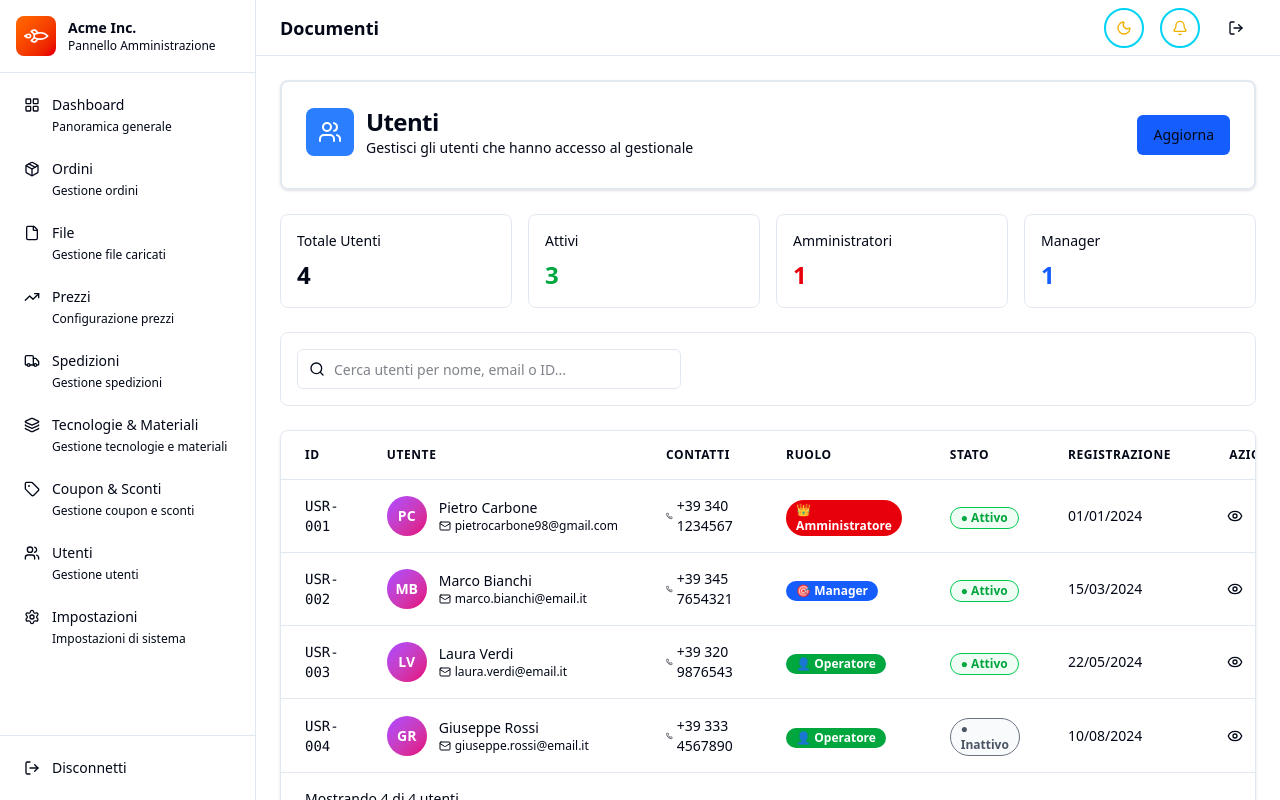
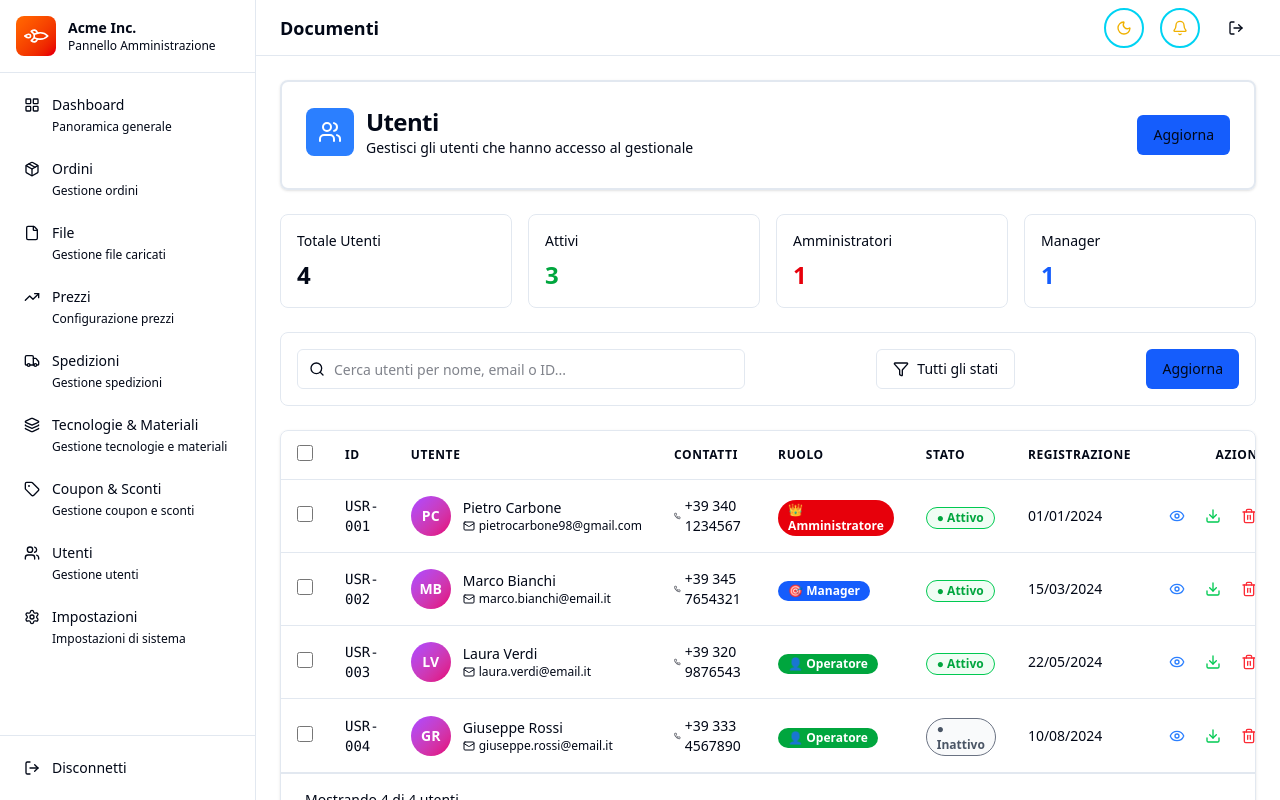
Before and after one commit to PietroRS/p-gestionale-, a React (Vite) app: page /rapporti in a window 1280 px wide. Built offline with nearby package versions, Linux system fonts and the light colour scheme; sample sign-in values are in the browser's storage.

Commit message:
feat: miglioramento della gestione delle tabelle con selezione multipla e nuove azioni per gli ordini e gli utenti

```diff
--- a/src/app/dashboard/page.tsx
+++ b/src/app/dashboard/page.tsx
@@ -2,7 +2,7 @@ import { SectionCard } from "@/components/section-cards"
 import { Button } from "@/components/ui/button"
 import { Card, CardContent, CardHeader, CardTitle } from "@/components/ui/card"
 import { data } from "@/data.json"
-import { DollarSign, Package, Users, FileText, Eye, MoreHorizontal } from "lucide-react"
+import { DollarSign, Package, Users, FileText, Eye, Download, Trash2 } from "lucide-react"
 
 export default function DashboardPage() {
   const ordiniRecenti = [
@@ -116,40 +116,55 @@ export default function DashboardPage() {
           <div className="overflow-x-auto">
             <table className="w-full">
               <thead>
-                <tr className="border-b">
-                  <th className="text-left py-3 px-4 font-medium text-sm">ORDINE</th>
-                  <th className="text-left py-3 px-4 font-medium text-sm">CLIENTE</th>
-                  <th className="text-left py-3 px-4 font-medium text-sm">STATO</th>
-                  <th className="text-left py-3 px-4 font-medium text-sm">QUANTITÀ</th>
-                  <th className="text-left py-3 px-4 font-medium text-sm">TOTALE</th>
-                  <th className="text-left py-3 px-4 font-medium text-sm">DATA</th>
-                  <th className="text-left py-3 px-4 font-medium text-sm"></th>
+                <tr className="border-b bg-muted/30">
+                  <th className="px-4 py-3 w-12">
+                    <input
+                      type="checkbox"
+                      className="h-4 w-4 rounded border-gray-300 cursor-pointer"
+                    />
+                  </th>
+                  <th className="px-4 py-3 text-left text-xs font-semibold uppercase tracking-wider text-muted-foreground">ORDINE</th>
+                  <th className="px-4 py-3 text-left text-xs font-semibold uppercase tracking-wider text-muted-foreground">CLIENTE</th>
+                  <th className="px-4 py-3 text-left text-xs font-semibold uppercase tracking-wider text-muted-foreground">STATO</th>
+                  <th className="px-4 py-3 text-left text-xs font-semibold uppercase tracking-wider text-muted-foreground">QUANTITÀ</th>
+                  <th className="px-4 py-3 text-left text-xs font-semibold uppercase tracking-wider text-muted-foreground">TOTALE</th>
+                  <th className="px-4 py-3 text-left text-xs font-semibold uppercase tracking-wider text-muted-foreground">DATA</th>
+                  <th className="px-4 py-3 text-right text-xs font-semibold uppercase tracking-wider text-muted-foreground">AZIONI</th>
                 </tr>
               </thead>
               <tbody>
                 {ordiniRecenti.map((ordine, index) => (
-                  <tr key={index} className="border-b hover:bg-muted/50">
-                    <td className="py-4 px-4">
+                  <tr key={index} className="border-b hover:bg-muted/30 transition-colors">
+                    <td className="px-4 py-4">
+                      <input
+                        type="checkbox"
+                        className="h-4 w-4 rounded border-gray-300 cursor-pointer"
+                      />
+                    </td>
+                    <td className="px-4 py-4">
                       <div className="text-sm font-medium">{ordine.id}</div>
                       <div className="text-xs text-muted-foreground">{ordine.hash}</div>
                     </td>
-                    <td className="py-4 px-4 text-sm">{ordine.cliente}</td>
-                    <td className="py-4 px-4">
+                    <td className="px-4 py-4 text-sm">{ordine.cliente}</td>
+                    <td className="px-4 py-4">
                       <span className="inline-flex items-center rounded-full bg-green-500/10 px-3 py-1 text-xs font-medium text-green-600 dark:text-green-400">
                         {ordine.stato}
                       </span>
                     </td>
-                    <td className="py-4 px-4 text-sm">{ordine.quantita}</td>
-                    <td className="py-4 px-4 text-sm font-medium">{ordine.totale}</td>
-                    <td className="py-4 px-4 text-sm text-muted-foreground">{ordine.data}</td>
-                    <td className="py-4 px-4">
-                      <div className="flex items-center gap-2">
-                        <Button variant="ghost" size="icon">
-                          <Eye className="h-4 w-4" />
-                        </Button>
-                        <Button variant="ghost" size="icon">
-                          <MoreHorizontal className="h-4 w-4" />
-                        </Button>
+                    <td className="px-4 py-4 text-sm">{ordine.quantita}</td>
+                    <td className="px-4 py-4 text-sm font-medium">{ordine.totale}</td>
+                    <td className="px-4 py-4 text-sm text-muted-foreground">{ordine.data}</td>
+                    <td className="px-4 py-4">
+                      <div className="flex justify-end gap-2">
+                        <button className="p-1.5 rounded hover:bg-muted transition-colors" title="Visualizza">
+                          <Eye className="h-4 w-4 text-blue-500" />
+                        </button>
+                        <button className="p-1.5 rounded hover:bg-muted transition-colors" title="Scarica">
+                          <Download className="h-4 w-4 text-green-500" />
+                        </button>
+                        <button className="p-1.5 rounded hover:bg-muted transition-colors" title="Elimina">
+                          <Trash2 className="h-4 w-4 text-red-500" />
+                        </button>
                       </div>
                     </td>
                   </tr>
--- a/src/components/ui/table-generic.tsx
+++ b/src/components/ui/table-generic.tsx
@@ -1,6 +1,6 @@
 import { useState, useMemo } from 'react'
 import { Button } from '@/components/ui/button'
-import { Search } from 'lucide-react'
+import { Search, ChevronLeft, ChevronRight, Filter } from 'lucide-react'
 import type { TableConfig, BaseTableData } from '@/types/table.types'
 import { cn } from '@/lib/utils'
 
@@ -24,6 +24,7 @@ export function GenericTable<T extends BaseTableData>({ config }: GenericTablePr
 
   const [searchTerm, setSearchTerm] = useState('')
   const [currentPage, setCurrentPage] = useState(1)
+  const [selectedRows, setSelectedRows] = useState<Set<string | number>>(new Set())
 
   // Filtro dei dati in base alla ricerca
   const filteredData = useMemo(() => {
@@ -55,21 +56,49 @@ export function GenericTable<T extends BaseTableData>({ config }: GenericTablePr
     return path.split('.').reduce((current, key) => current?.[key], obj)
   }
 
+  // Gestione selezione
+  const toggleSelectAll = () => {
+    if (selectedRows.size === paginatedData.length) {
+      setSelectedRows(new Set())
+    } else {
+      setSelectedRows(new Set(paginatedData.map(row => keyExtractor(row))))
+    }
+  }
+
+  const toggleSelectRow = (id: string | number) => {
+    const newSelected = new Set(selectedRows)
+    if (newSelected.has(id)) {
+      newSelected.delete(id)
+    } else {
+      newSelected.add(id)
+    }
+    setSelectedRows(newSelected)
+  }
+
+  const isAllSelected = paginatedData.length > 0 && selectedRows.size === paginatedData.length
+
   return (
     <div className={cn('rounded-lg border bg-card shadow-sm', className)}>
-      {/* Barra di ricerca */}
+      {/* Barra superiore con ricerca e filtri */}
       {searchable && (
-        <div className="border-b p-4">
-          <div className="relative max-w-sm">
+        <div className="flex items-center justify-between gap-4 border-b p-4 bg-muted/30">
+          <div className="relative flex-1 max-w-md">
             <Search className="absolute left-3 top-1/2 h-4 w-4 -translate-y-1/2 text-muted-foreground" />
             <input
               type="text"
-              placeholder="Cerca..."
+              placeholder="Cerca ordini..."
               value={searchTerm}
               onChange={(e) => setSearchTerm(e.target.value)}
-              className="flex h-10 w-full rounded-md border border-input bg-background pl-10 pr-3 py-2 text-sm ring-offset-background file:border-0 file:bg-transparent file:text-sm file:font-medium placeholder:text-muted-foreground focus-visible:outline-none focus-visible:ring-2 focus-visible:ring-ring focus-visible:ring-offset-2 disabled:cursor-not-allowed disabled:opacity-50"
+              className="flex h-10 w-full rounded-lg border border-input bg-background pl-10 pr-3 py-2 text-sm ring-offset-background placeholder:text-muted-foreground focus-visible:outline-none focus-visible:ring-2 focus-visible:ring-ring disabled:cursor-not-allowed disabled:opacity-50"
             />
           </div>
+          <Button variant="outline" size="default" className="gap-2">
+            <Filter className="h-4 w-4" />
+            Tutti gli stati
+          </Button>
+          <Button className="bg-blue-600 hover:bg-blue-700">
+            Aggiorna
+          </Button>
         </div>
       )}
 
@@ -77,77 +106,98 @@ export function GenericTable<T extends BaseTableData>({ config }: GenericTablePr
       <div className="overflow-x-auto">
         <table className="w-full">
           <thead>
-            <tr className="border-b bg-muted/50">
+            <tr className="border-b bg-muted/30">
+              <th className="px-4 py-3 w-12">
+                <input
+                  type="checkbox"
+                  checked={isAllSelected}
+                  onChange={toggleSelectAll}
+                  className="h-4 w-4 rounded border-gray-300 cursor-pointer"
+                />
+              </th>
               {columns.map((column, index) => (
                 <th
                   key={index}
-                  className="px-6 py-4 text-left text-xs font-semibold uppercase tracking-wider"
+                  className="px-4 py-3 text-left text-xs font-semibold uppercase tracking-wider text-muted-foreground"
                   style={{ width: column.width }}
                 >
                   {column.header}
                 </th>
               ))}
               {actions && actions.length > 0 && (
-                <th className="px-6 py-4 text-center text-xs font-semibold uppercase tracking-wider">
+                <th className="px-4 py-3 text-right text-xs font-semibold uppercase tracking-wider text-muted-foreground">
                   Azioni
                 </th>
               )}
             </tr>
           </thead>
-          <tbody className="divide-y">
+          <tbody>
             {paginatedData.length === 0 ? (
               <tr>
                 <td
-                  colSpan={columns.length + (actions ? 1 : 0)}
+                  colSpan={columns.length + (actions ? 1 : 0) + 1}
                   className="px-6 py-8 text-center text-muted-foreground"
                 >
                   {emptyMessage}
                 </td>
               </tr>
             ) : (
-              paginatedData.map((row) => (
+              paginatedData.map((row) => {
+                const rowId = keyExtractor(row)
+                const isSelected = selectedRows.has(rowId)
+
+                return (
                   <tr
-                  key={keyExtractor(row)}
+                    key={rowId}
                     className={cn(
-                    'transition-colors hover:bg-muted/50',
+                      'border-b transition-colors',
+                      isSelected && 'bg-muted/50',
+                      !isSelected && 'hover:bg-muted/30',
                       onRowClick && 'cursor-pointer'
                     )}
-                  onClick={() => onRowClick?.(row)}
                   >
+                    <td className="px-4 py-4">
+                      <input
+                        type="checkbox"
+                        checked={isSelected}
+                        onChange={() => toggleSelectRow(rowId)}
+                        onClick={(e) => e.stopPropagation()}
+                        className="h-4 w-4 rounded border-gray-300 cursor-pointer"
+                      />
+                    </td>
                     {columns.map((column, colIndex) => {
                       const value = typeof column.key === 'string'
                         ? getNestedValue(row, column.key)
                         : row[column.key]
 
                       return (
-                      <td key={colIndex} className="px-6 py-4">
+                        <td key={colIndex} className="px-4 py-4" onClick={() => onRowClick?.(row)}>
                           {column.render ? column.render(value, row) : String(value || '')}
                         </td>
                       )
                     })}
                     {actions && actions.length > 0 && (
-                    <td className="px-6 py-4">
-                      <div className="flex justify-center gap-1">
+                      <td className="px-4 py-4">
+                        <div className="flex justify-end gap-2">
                           {actions.map((action, actionIndex) => (
-                          <Button
+                            <button
                               key={actionIndex}
-                            variant={action.variant || 'ghost'}
-                            size="icon"
-                            className="h-8 w-8"
                               onClick={(e) => {
                                 e.stopPropagation()
                                 action.onClick(row)
                               }}
                               title={action.label}
+                              className="p-1.5 rounded hover:bg-muted transition-colors"
                             >
                               {action.icon}
-                          </Button>
+                            </button>
                           ))}
                         </div>
                       </td>
                     )}
                   </tr>
-              ))
+                )
+              })
             )}
           </tbody>
         </table>
@@ -155,34 +205,31 @@ export function GenericTable<T extends BaseTableData>({ config }: GenericTablePr
 
       {/* Footer con paginazione */}
       {pagination.enabled && (
-        <div className="flex items-center justify-between border-t px-6 py-4">
+        <div className="flex items-center justify-between border-t px-6 py-4 bg-muted/20">
           <p className="text-sm text-muted-foreground">
-            Mostrando{' '}
-            <span className="font-medium">
-              {Math.min((currentPage - 1) * (pagination.pageSize || 10) + 1, filteredData.length)}
-            </span>{' '}
-            -{' '}
-            <span className="font-medium">
-              {Math.min(currentPage * (pagination.pageSize || 10), filteredData.length)}
-            </span>{' '}
-            di <span className="font-medium">{filteredData.length}</span> risultati
+            Mostrando {Math.min((currentPage - 1) * (pagination.pageSize || 10) + 1, filteredData.length)}-{Math.min(currentPage * (pagination.pageSize || 10), filteredData.length)} di {filteredData.length} risultati
           </p>
-          <div className="flex gap-2">
+          <div className="flex items-center gap-2">
             <Button
               variant="outline"
-              size="sm"
+              size="icon"
+              className="h-8 w-8"
               disabled={currentPage === 1}
               onClick={() => setCurrentPage((prev) => Math.max(1, prev - 1))}
             >
-              Precedente
+              <ChevronLeft className="h-4 w-4" />
             </Button>
+            <span className="text-sm px-3">
+              Pagina {currentPage} di {totalPages || 1}
+            </span>
             <Button
               variant="outline"
-              size="sm"
+              size="icon"
+              className="h-8 w-8"
               disabled={currentPage === totalPages || totalPages === 0}
               onClick={() => setCurrentPage((prev) => Math.min(totalPages, prev + 1))}
             >
-              Successivo
+              <ChevronRight className="h-4 w-4" />
             </Button>
           </div>
         </div>
--- a/src/pages/utenti.tsx
+++ b/src/pages/utenti.tsx
@@ -2,7 +2,7 @@ import { Badge } from "@/components/ui/badge"
 import { Button } from "@/components/ui/button"
 import { Input } from "@/components/ui/input"
 import { Card, CardContent, CardDescription, CardHeader, CardTitle } from "@/components/ui/card"
-import { Eye, Mail, Phone, MoreHorizontal, Search, X, Users } from "lucide-react"
+import { Eye, Mail, Phone, Download, Trash2, Search, X, Users, Filter } from "lucide-react"
 import { useState } from "react"
 
 interface Utente {
@@ -266,8 +266,8 @@ export default function RapportiPage() {
       </div>
 
       {/* Search Bar */}
-      <div className="flex flex-col gap-4 sm:flex-row sm:items-center sm:justify-between rounded-lg border bg-card p-4">
-        <div className="relative flex-1 max-w-sm">
+      <div className="flex items-center justify-between gap-4 rounded-lg border bg-card p-4 bg-muted/30">
+        <div className="relative flex-1 max-w-md">
           <Search className="absolute left-3 top-1/2 h-4 w-4 -translate-y-1/2 text-muted-foreground" />
           <Input
             placeholder="Cerca utenti per nome, email o ID..."
@@ -276,6 +276,13 @@ export default function RapportiPage() {
             onChange={(e: React.ChangeEvent<HTMLInputElement>) => setSearchTerm(e.target.value)}
           />
         </div>
+        <Button variant="outline" size="default" className="gap-2">
+          <Filter className="h-4 w-4" />
+          Tutti gli stati
+        </Button>
+        <Button className="bg-blue-600 hover:bg-blue-700">
+          Aggiorna
+        </Button>
       </div>
 
       {/* Table */}
@@ -283,26 +290,38 @@ export default function RapportiPage() {
         <div className="overflow-x-auto">
           <table className="w-full">
             <thead>
-              <tr className="border-b bg-muted/50">
-                <th className="px-6 py-4 text-left text-xs font-semibold uppercase tracking-wider">ID</th>
-                <th className="px-6 py-4 text-left text-xs font-semibold uppercase tracking-wider">Utente</th>
-                <th className="px-6 py-4 text-left text-xs font-semibold uppercase tracking-wider">Contatti</th>
-                <th className="px-6 py-4 text-left text-xs font-semibold uppercase tracking-wider">Ruolo</th>
-                <th className="px-6 py-4 text-left text-xs font-semibold uppercase tracking-wider">Stato</th>
-                <th className="px-6 py-4 text-left text-xs font-semibold uppercase tracking-wider">Registrazione</th>
-                <th className="px-6 py-4 text-center text-xs font-semibold uppercase tracking-wider">Azioni</th>
+              <tr className="border-b bg-muted/30">
+                <th className="px-4 py-3 w-12">
+                  <input
+                    type="checkbox"
+                    className="h-4 w-4 rounded border-gray-300 cursor-pointer"
+                  />
+                </th>
+                <th className="px-4 py-3 text-left text-xs font-semibold uppercase tracking-wider text-muted-foreground">ID</th>
+                <th className="px-4 py-3 text-left text-xs font-semibold uppercase tracking-wider text-muted-foreground">Utente</th>
+                <th className="px-4 py-3 text-left text-xs font-semibold uppercase tracking-wider text-muted-foreground">Contatti</th>
+                <th className="px-4 py-3 text-left text-xs font-semibold uppercase tracking-wider text-muted-foreground">Ruolo</th>
+                <th className="px-4 py-3 text-left text-xs font-semibold uppercase tracking-wider text-muted-foreground">Stato</th>
+                <th className="px-4 py-3 text-left text-xs font-semibold uppercase tracking-wider text-muted-foreground">Registrazione</th>
+                <th className="px-4 py-3 text-right text-xs font-semibold uppercase tracking-wider text-muted-foreground">Azioni</th>
               </tr>
             </thead>
-            <tbody className="divide-y">
+            <tbody>
               {filteredUtenti.map((utente) => (
                 <tr
                   key={utente.id}
-                  className="transition-colors hover:bg-muted/50"
+                  className="border-b transition-colors hover:bg-muted/30"
                 >
-                  <td className="px-6 py-4">
+                  <td className="px-4 py-4">
+                    <input
+                      type="checkbox"
+                      className="h-4 w-4 rounded border-gray-300 cursor-pointer"
+                    />
+                  </td>
+                  <td className="px-4 py-4">
                     <div className="font-mono text-sm font-medium">{utente.id}</div>
                   </td>
-                  <td className="px-6 py-4">
+                  <td className="px-4 py-4">
                     <div className="flex items-center gap-3">
                       <div className="flex h-10 w-10 items-center justify-center rounded-full bg-gradient-to-br from-purple-500 to-pink-600 text-sm font-semibold text-white">
                         {utente.nome[0]}{utente.cognome[0]}
@@ -316,29 +335,32 @@ export default function RapportiPage() {
                       </div>
                     </div>
                   </td>
-                  <td className="px-6 py-4">
+                  <td className="px-4 py-4">
                     <div className="text-sm text-muted-foreground flex items-center gap-1">
                       <Phone className="h-3 w-3" />
                       {utente.telefono}
                     </div>
                   </td>
-                  <td className="px-6 py-4">
+                  <td className="px-4 py-4">
                     {getRuoloBadge(utente.ruolo)}
                   </td>
-                  <td className="px-6 py-4">
+                  <td className="px-4 py-4">
                     {getStatoBadge(utente.stato)}
                   </td>
-                  <td className="px-6 py-4">
+                  <td className="px-4 py-4">
                     <div className="text-sm text-muted-foreground">{utente.dataRegistrazione}</div>
                   </td>
-                  <td className="px-6 py-4">
-                    <div className="flex justify-center gap-1">
-                      <Button variant="ghost" size="icon" className="h-8 w-8" title="Visualizza dettagli">
-                        <Eye className="h-4 w-4" />
-                      </Button>
-                      <Button variant="ghost" size="icon" className="h-8 w-8" title="Altre azioni">
-                        <MoreHorizontal className="h-4 w-4" />
-                      </Button>
+                  <td className="px-4 py-4">
+                    <div className="flex justify-end gap-2">
+                      <button className="p-1.5 rounded hover:bg-muted transition-colors" title="Visualizza">
+                        <Eye className="h-4 w-4 text-blue-500" />
+                      </button>
+                      <button className="p-1.5 rounded hover:bg-muted transition-colors" title="Scarica">
+                        <Download className="h-4 w-4 text-green-500" />
+                      </button>
+                      <button className="p-1.5 rounded hover:bg-muted transition-colors" title="Elimina">
+                        <Trash2 className="h-4 w-4 text-red-500" />
+                      </button>
                     </div>
                   </td>
                 </tr>
```
Also changed, not shown: src/pages/ordini.tsx (+11 -5 lines). Lines whose indentation alone changed are shown as unchanged.
